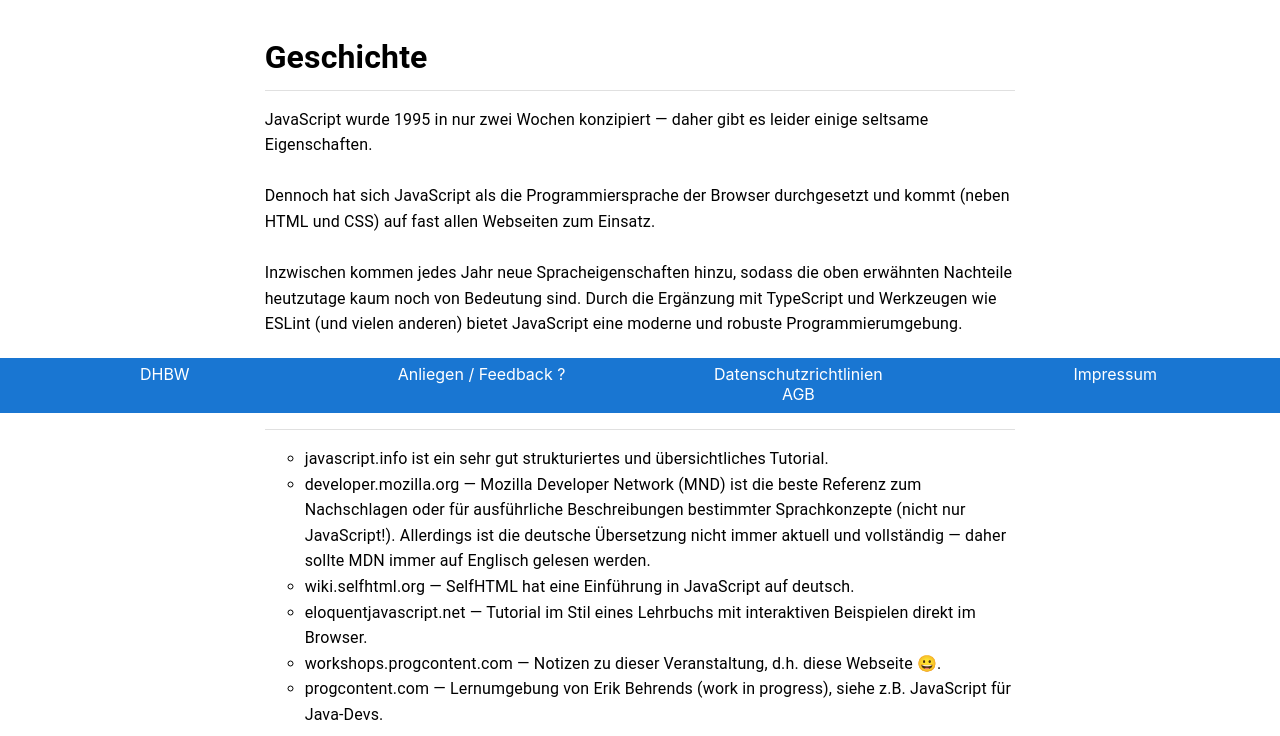
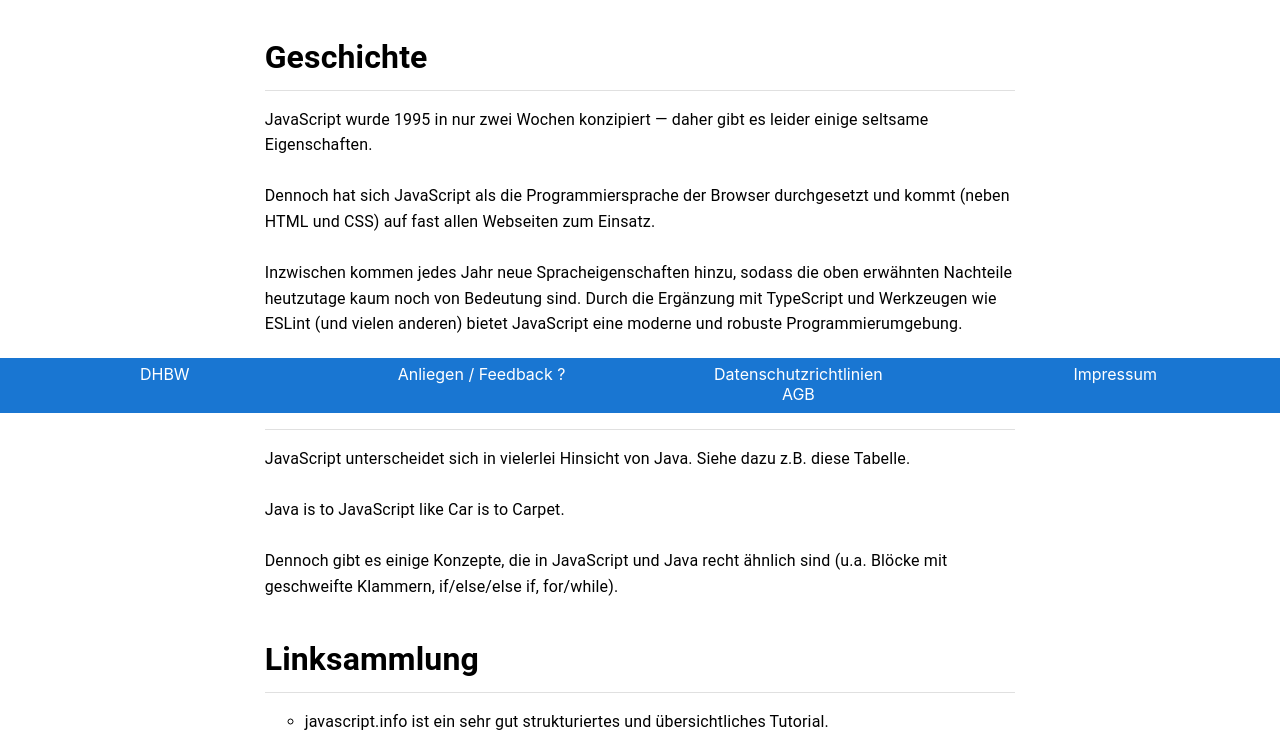
Before and after one commit to sakulklk/Lernmanagement, a Next.js app: page /uebersichtJS in a window 1280 px wide. Shown: the part 387-1123 px from the top of the page. Built offline with nearby package versions, Linux system fonts and the light colour scheme.

Commit message:
4 files modified, 2 added, 1 deleted

```diff
--- a/components/inhalt/K1/accJSK1.js
+++ b/components/inhalt/K1/accJSK1.js
@@ -40,7 +40,7 @@ export default function Sidemenu() {
                 </Typography>
               </MenuItem>
 
-              <MenuItem component={Link} href="/Grundbegriffe">
+              <MenuItem component={Link} href="/grundbegriffe">
                 <Typography variant="inherit" noWrap>
                   Grundbegriffe
                 </Typography>
--- a/components/inhalt/K1/grundbegriffe.js
+++ b/components/inhalt/K1/grundbegriffe.js
@@ -44,7 +44,7 @@ export default function Sidemenu() {
           <Grid item sm={7} md={7} lg={9}>
             <a href="/JSK1">
               <Button variant="text" startIcon={<ArrowBackIosIcon />}>
-                <LockOpenIcon></LockOpenIcon> Grundbegriffe
+                <LockOpenIcon></LockOpenIcon> Hello, World!
               </Button>
             </a>
           </Grid>
--- a/components/inhalt/K1/inhaltJSK1.js
+++ b/components/inhalt/K1/inhaltJSK1.js
@@ -61,7 +61,7 @@ export default function Sidemenu() {
             </a>
           </Grid>
           <Grid item sm={4} md={4} lg={2}>
-            <a href="/Grundbegriffe">
+            <a href="/grundbegriffe">
               <Button variant="text" endIcon={<ArrowForwardIosIcon />}>
                 <LockOpenIcon></LockOpenIcon> Grundbegriffe
               </Button>
--- a/components/inhalt/Uebersicht/inhalt.js
+++ b/components/inhalt/Uebersicht/inhalt.js
@@ -86,6 +86,20 @@ color: #863E15
             (und vielen anderen) bietet JavaScript eine moderne und robuste
             Programmierumgebung.
           </p>
+          <h2>Vergleich mit Java</h2>
+          <Divider />
+          <p>
+            JavaScript unterscheidet sich in vielerlei Hinsicht von Java. Siehe
+            dazu z.B. diese Tabelle.
+            <br />
+            <br />
+            Java is to JavaScript like Car is to Carpet.
+            <br />
+            <br />
+            Dennoch gibt es einige Konzepte, die in JavaScript und Java recht
+            ähnlich sind (u.a. Blöcke mit geschweifte Klammern, if/else/else if,
+            for/while).
+          </p>
           <h2>Linksammlung</h2>
           <Divider />
           <p>
```
Also changed, not shown: pages/grundbegriffe.js (renamed from pages/Grundbegriffe.js), pages/var_konst.js (added).
